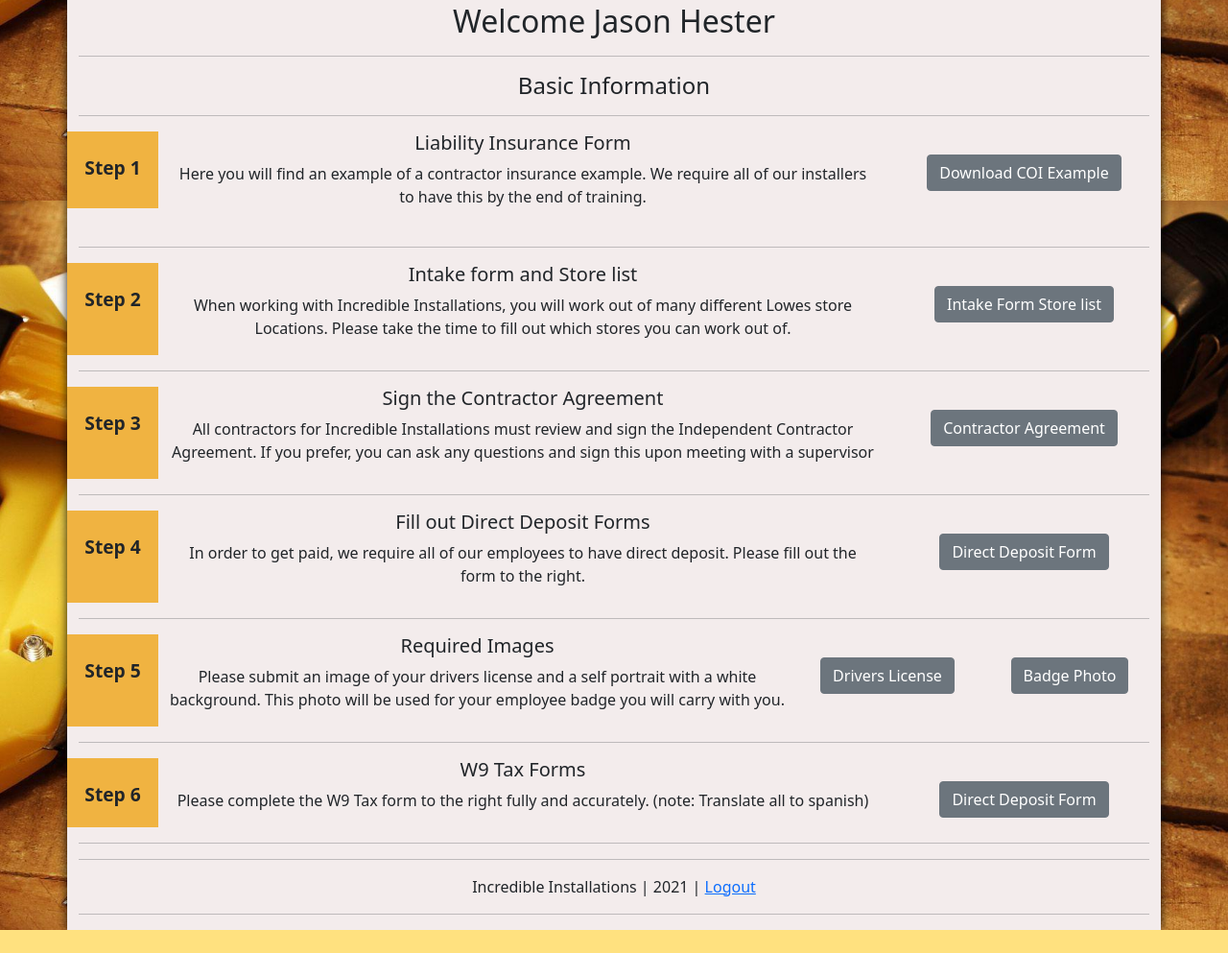
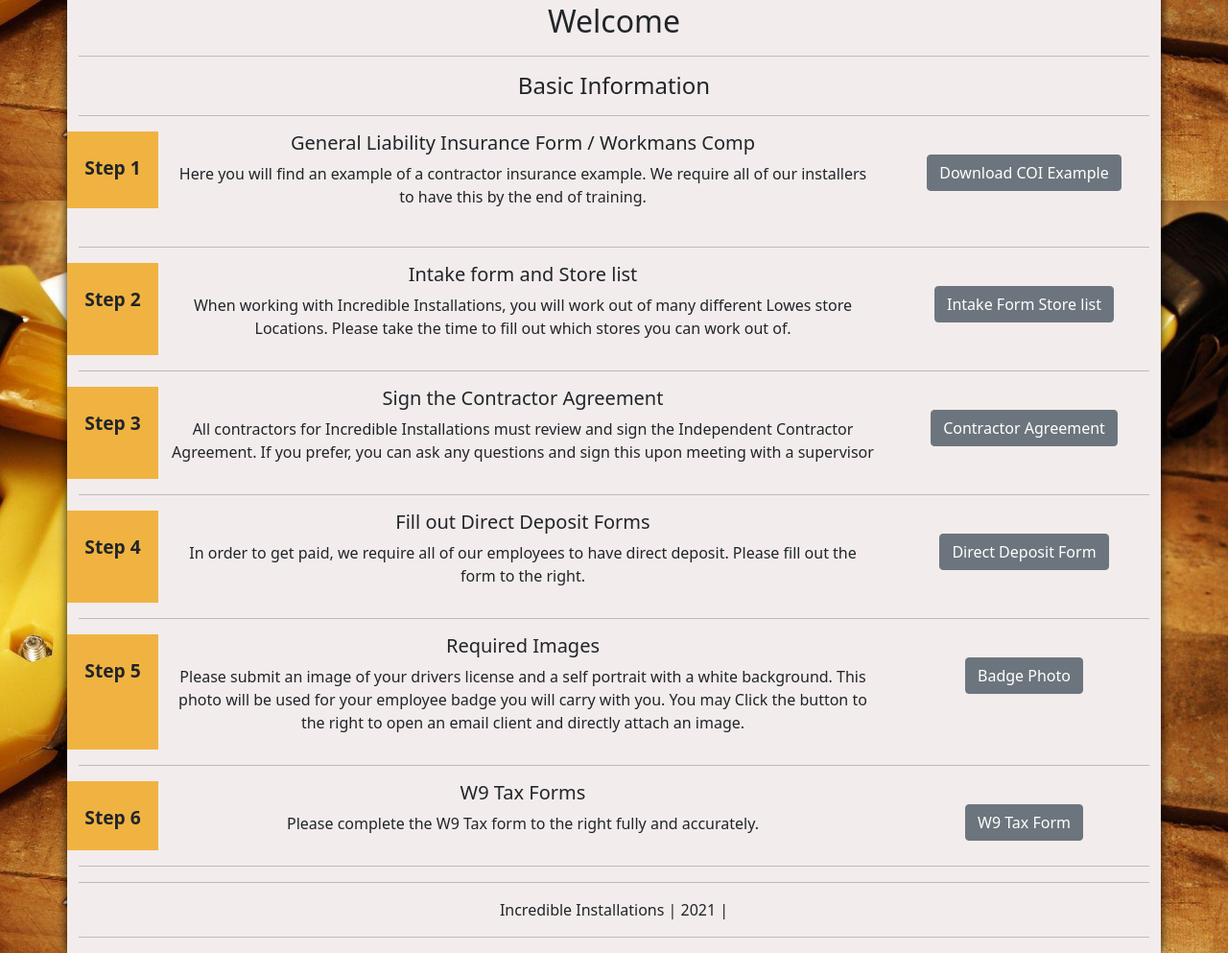
Before and after one commit to jwilly117/INCREDIBLE1, a website: page applicantPortal.html in a window 1280 px wide. Shown: the part 591-1584 px from the top of the page at 96% size. Before the commit the page ends 1560 px from the top, so only its background shows below. Drawn offline with nearby package versions, Linux system fonts and the light colour scheme; files whose address does not match are found by name.

Commit message:
Adding certain things for accuracy

```diff
--- a/applicantPortal.html
+++ b/applicantPortal.html
@@ -48,7 +48,7 @@
     <!-- As a link -->
     <nav class="navbar navbar-light bg-light">
         <div class="container-fluid" id="navvy">
-        <span><a href="index.html"><img id="navpic" src="images/bigLogo.png" alt="" width="260" height="50"><a class="navbar-brand" href="index.html"> -- (In Development)</a></span>
+        <span><a href="index.html"><img id="navpic" src="images/bigLogo.png" alt="" width="260" height="50"><a class="navbar-brand" href="index.html"> -- (V1))</a></span>
         </div>
     </nav>
     <br>
@@ -65,7 +65,7 @@
         <div class="row">
             <div class="col-md-12">
                 <hr>
-                <h2>Welcome Jason Hester</h2>
+                <h2>Welcome</h2>
                 <hr>
                 <h4>Basic Information</h4>
                 <hr>
@@ -87,7 +87,7 @@
             </div>
             <div class="col-md-8">
                 <h5>
-                    Liability Insurance Form
+                    General Liability Insurance Form / Workmans Comp
                 </h5>
                 Here you will find an example of a contractor insurance example. We require all of our installers to have this by the end of training.
 
@@ -170,19 +170,18 @@
                 <div class="steps">Step 5</div>
                 <br>
             </div>
-            <div class="col-md-7">
+            <div class="col-md-8">
                 <h5>
                     Required Images
                 </h5>
-                    <p> Please submit an image of your drivers license and a self portrait with a white background. This photo will be used for your employee badge you will carry with you.</p>
+                    <p> Please submit an image of your drivers license and a self portrait with a white background. This photo will be used for your employee badge you will carry with you.
+                        You may Click the button to the right to open an email client and directly attach an image.
+                    </p>
             </div>
-            <div class="col-md-2 wrapper">
+
+            <div class="col-md-3 wrapper">
                 <br>
-                <a href="Files/Installation intake (1).pdf" class="btn btn-secondary">Drivers License</a>
-            </div>
-            <div class="col-md-2 wrapper">
-                <br>
-                <a href="Files/Installation intake (1).pdf" class="btn btn-secondary">Badge Photo</a>
+                <a href="mailto:stacy@incredibleinstallations.com" class="btn btn-secondary">Badge Photo</a>
             </div>
         </div>
 
@@ -200,11 +199,11 @@
                 <h5>
                     W9 Tax Forms
                 </h5>
-                    <p> Please complete the W9 Tax form to the right fully and accurately. (note: Translate all to spanish)  </p>
+                    <p> Please complete the W9 Tax form to the right fully and accurately.   </p>
             </div>
             <div class="col-md-3 wrapper">
                 <br>
-                <a href="Files/Installation intake (1).pdf" class="btn btn-secondary">Direct Deposit Form</a>
+                <a href="Files/Installation intake (1).pdf" class="btn btn-secondary">W9 Tax Form</a>
             </div>
         </div>
 
@@ -222,7 +221,7 @@
         <hr>
 
         <div class="footer" style="text-align: center;">
-            Incredible Installations | 2021 | <a href="Logout">Logout</a>
+            Incredible Installations | 2021 | <a href="Logout"></a>
             <br>
             <hr>
         </div>
```
Also changed, not shown: Backlog/sign.js (renamed from sign.js), 3 other files.
